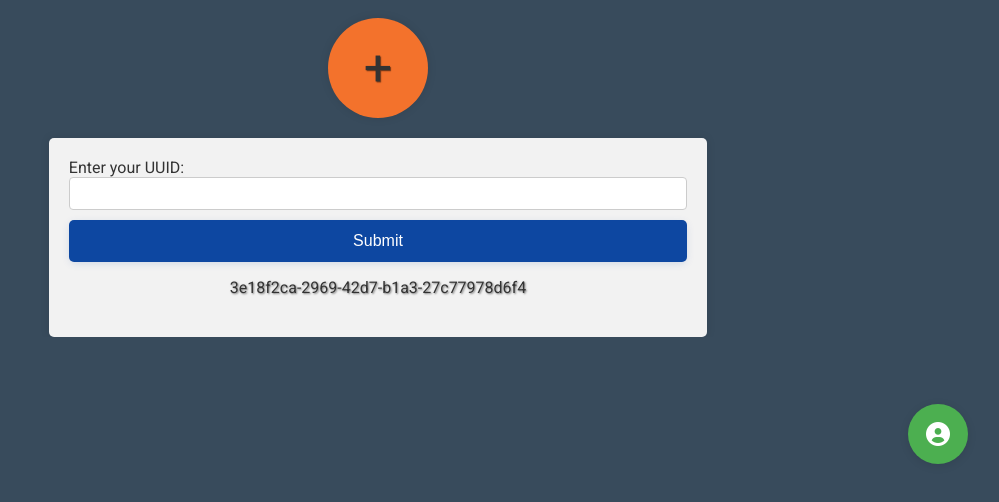
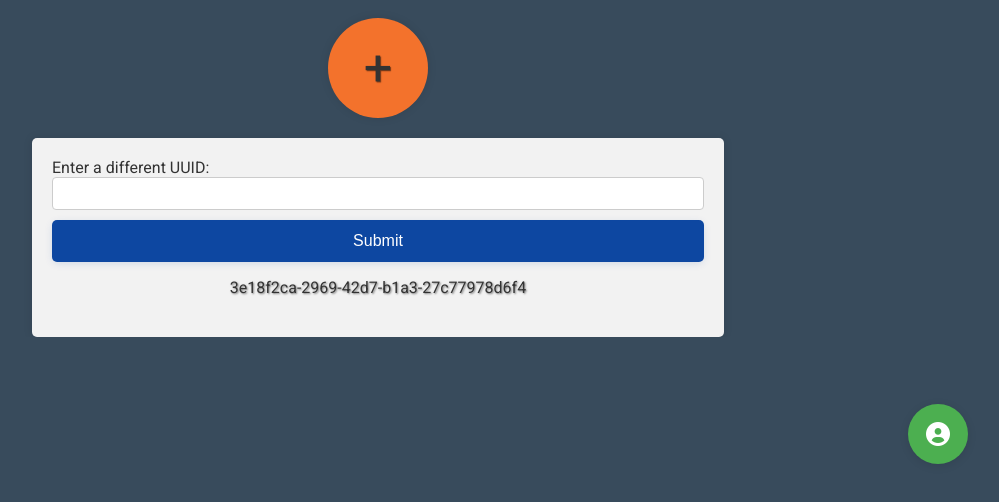
Before and after one commit to martinwinther/TrackItAll, a plain HTML site: page index.html in a window 1280 px wide. Both pictures are taken after a click on the button 1200 px from the left and 720 px from the top of the page. Shown: the part 286-788 px from the top of the page, without its empty margins (262-1261 px from the left). Drawn offline with Linux system fonts and the light colour scheme; no server answers.

Commit message:
Updated text

```diff
--- a/index.html
+++ b/index.html
@@ -25,7 +25,7 @@
 				</ul>
 				<div id="uuid-container" class="hidden">
 					<form id="uuid-form">
-						<label for="uuid-input">Enter your UUID:</label>
+						<label for="uuid-input">Enter a different UUID:</label>
 						<input type="text" id="uuid-input" required />
 						<button type="submit" id="submit-button">Submit</button>
 					</form>
```
